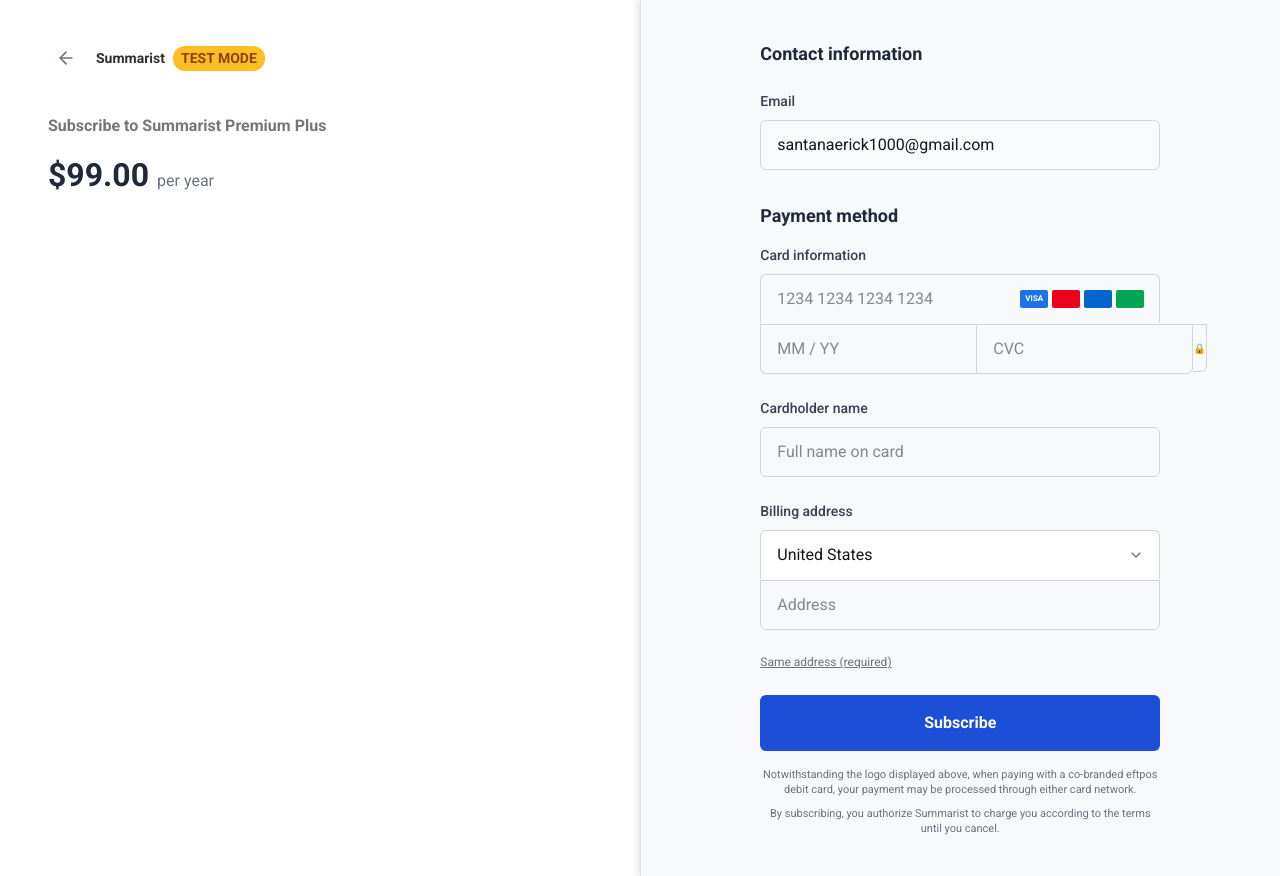
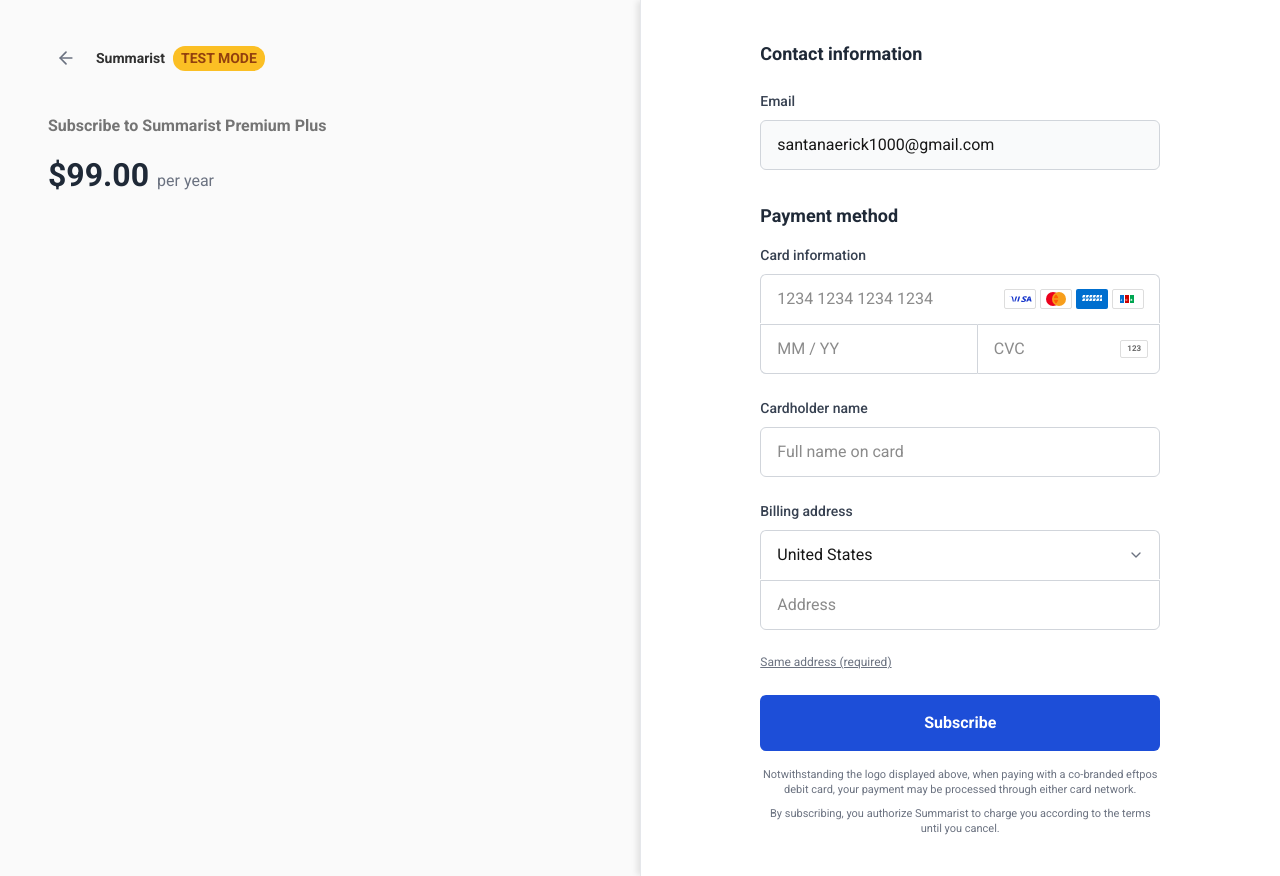
Before and after one commit to DerrickSimilien/Summarist-Virtual-Internship, a Next.js app: page /checkout in a window 1280 px wide. Built offline with nearby package versions, Linux system fonts and the light colour scheme.

Commit message:
Initialized git repository

```diff
--- a/src/app/checkout/page.tsx
+++ b/src/app/checkout/page.tsx
@@ -53,14 +53,14 @@
   return (
     <div style={{
       minHeight: '100vh',
-      backgroundColor: '#f7f9fa',
+      backgroundColor: '#f8f9fa',
       fontFamily: '-apple-system, BlinkMacSystemFont, "Segoe UI", Roboto, sans-serif',
       display: 'flex'
     }}>
-      {/* Left Side - White background with subscription details */}
+      {/* Left Side - Slightly off-white background with subscription details */}
       <div style={{
         flex: '1',
-        backgroundColor: 'white',
+        backgroundColor: '#fafafa',
         padding: '40px 48px',
         display: 'flex',
         flexDirection: 'column',
@@ -134,10 +134,10 @@
         </div>
       </div>
 
-      {/* Right Side - Payment Form with shadow separation */}
+      {/* Right Side - Pure white background with payment form and shadow separation */}
       <div style={{
         flex: '1',
-        backgroundColor: '#f7f9fa',
+        backgroundColor: 'white',
         padding: '40px 48px',
         borderLeft: '1px solid #e5e7eb',
         boxShadow: '-4px 0 6px -1px rgba(0, 0, 0, 0.1)',
@@ -234,10 +234,43 @@
               display: 'flex',
               gap: '4px'
             }}>
-              <div style={{ width: '28px', height: '18px', backgroundColor: '#1a73e8', borderRadius: '2px', fontSize: '8px', color: 'white', display: 'flex', alignItems: 'center', justifyContent: 'center', fontWeight: 'bold' }}>VISA</div>
-              <div style={{ width: '28px', height: '18px', backgroundColor: '#eb001b', borderRadius: '2px' }}></div>
-              <div style={{ width: '28px', height: '18px', backgroundColor: '#0066cc', borderRadius: '2px' }}></div>
-              <div style={{ width: '28px', height: '18px', backgroundColor: '#00a653', borderRadius: '2px' }}></div>
+              {/* Visa */}
+              <div style={{ width: '32px', height: '20px', backgroundColor: 'white', borderRadius: '2px', border: '1px solid #ddd', display: 'flex', alignItems: 'center', justifyContent: 'center' }}>
+                <svg width="24" height="8" viewBox="0 0 24 8" fill="none">
+                  <path d="M7.7 1.4L6.3 6.6H4.8L4 2.9C3.9 2.5 3.7 2.3 3.3 2.1C2.8 1.8 2.1 1.5 1.4 1.3L1.5 1.4H4.2C4.6 1.4 4.9 1.7 5 2.1L5.9 6.6H7.4L9.2 1.4H7.7Z" fill="#1434CB"/>
+                  <path d="M12.1 1.4L10.7 6.6H9.2L10.6 1.4H12.1Z" fill="#1434CB"/>
+                  <path d="M15.9 2.8C15.9 2.4 16.2 2.2 16.7 2.2C17.3 2.2 18 2.4 18.5 2.7L18.9 1.6C18.4 1.4 17.7 1.2 16.9 1.2C15.4 1.2 14.4 2 14.4 3.1C14.4 3.9 15.1 4.4 15.6 4.7C16.2 5 16.4 5.2 16.4 5.5C16.4 5.9 15.9 6.1 15.4 6.1C14.7 6.1 14 5.9 13.4 5.6L13 6.7C13.7 7 14.5 7.1 15.3 7.1C17 7.1 18 6.3 18 5.1C18 3.7 15.9 3.6 15.9 2.8Z" fill="#1434CB"/>
+                  <path d="M22.2 6.6H23.6L22.3 1.4H21C20.7 1.4 20.4 1.6 20.3 1.9L18.1 6.6H19.7L20.1 5.5H22L22.2 6.6ZM20.5 4.3L21.2 2.5L21.6 4.3H20.5Z" fill="#1434CB"/>
+                </svg>
+              </div>
+              {/* Mastercard */}
+              <div style={{ width: '32px', height: '20px', backgroundColor: 'white', borderRadius: '2px', border: '1px solid #ddd', display: 'flex', alignItems: 'center', justifyContent: 'center' }}>
+                <svg width="24" height="14" viewBox="0 0 24 14" fill="none">
+                  <circle cx="9" cy="7" r="7" fill="#EB001B"/>
+                  <circle cx="15" cy="7" r="7" fill="#F79E1B"/>
+                  <path d="M12 2.5C13.1 3.4 13.9 4.7 14.2 6.2H9.8C10.1 4.7 10.9 3.4 12 2.5Z" fill="#FF5F00"/>
+                  <path d="M12 11.5C10.9 10.6 10.1 9.3 9.8 7.8H14.2C13.9 9.3 13.1 10.6 12 11.5Z" fill="#FF5F00"/>
+                </svg>
+              </div>
+              {/* American Express */}
+              <div style={{ width: '32px', height: '20px', backgroundColor: '#006FCF', borderRadius: '2px', display: 'flex', alignItems: 'center', justifyContent: 'center' }}>
+                <svg width="20" height="12" viewBox="0 0 20 12" fill="white">
+                  <path d="M2.5 2H1L0 4.5H2.5L3.5 2ZM6 2H4.5L3.5 4.5H6L7 2ZM9.5 2H8L7 4.5H9.5L10.5 2ZM13 2H11.5L10.5 4.5H13L14 2ZM16.5 2H15L14 4.5H16.5L17.5 2ZM20 2H18.5L17.5 4.5H20L20 2Z"/>
+                  <path d="M2.5 5.5H1L0 8H2.5L3.5 5.5ZM6 5.5H4.5L3.5 8H6L7 5.5ZM9.5 5.5H8L7 8H9.5L10.5 5.5ZM13 5.5H11.5L10.5 8H13L14 5.5ZM16.5 5.5H15L14 8H16.5L17.5 5.5ZM20 5.5H18.5L17.5 8H20L20 5.5Z"/>
+                </svg>
+              </div>
+              {/* JCB */}
+              <div style={{ width: '32px', height: '20px', backgroundColor: 'white', borderRadius: '2px', border: '1px solid #ddd', display: 'flex', alignItems: 'center', justifyContent: 'center' }}>
+                <svg width="20" height="12" viewBox="0 0 20 12" fill="none">
+                  <rect width="20" height="12" fill="white"/>
+                  <path d="M2 2H6V10H2V2Z" fill="#006FCF"/>
+                  <path d="M7 2H11V10H7V2Z" fill="#CC0000"/>
+                  <path d="M12 2H16V10H12V2Z" fill="#00A651"/>
+                  <text x="2.5" y="8" fill="white" fontSize="3" fontWeight="bold">J</text>
+                  <text x="7.5" y="8" fill="white" fontSize="3" fontWeight="bold">C</text>
+                  <text x="12.5" y="8" fill="white" fontSize="3" fontWeight="bold">B</text>
+                </svg>
+              </div>
             </div>
           </div>
 
@@ -261,14 +294,16 @@
                 boxSizing: 'border-box'
               }}
             />
+            <div style={{ position: 'relative', flex: '1' }}>
               <input
                 type="text"
                 placeholder="CVC"
                 value={formData.cvc}
                 onChange={(e) => handleInputChange('cvc', e.target.value)}
                 style={{
-                flex: '1',
+                  width: '100%',
                   padding: '12px 16px',
+                  paddingRight: '50px',
                   border: '1px solid #d1d5db',
                   borderBottomRightRadius: '6px',
                   borderTopLeftRadius: '0',
@@ -278,19 +313,26 @@
                   boxSizing: 'border-box'
                 }}
               />
+              {/* Card with 123 icon */}
               <div style={{
-              width: '32px',
-              height: '48px',
-              border: '1px solid #d1d5db',
-              borderLeft: 'none',
-              borderBottomRightRadius: '6px',
-              borderTopRightRadius: '0',
+                position: 'absolute',
+                right: '12px',
+                top: '50%',
+                transform: 'translateY(-50%)',
+                width: '28px',
+                height: '18px',
+                backgroundColor: 'white',
+                border: '1px solid #ddd',
+                borderRadius: '2px',
                 display: 'flex',
                 alignItems: 'center',
                 justifyContent: 'center',
-              backgroundColor: '#f9fafb'
+                fontSize: '8px',
+                fontWeight: 'bold',
+                color: '#666'
               }}>
-              <div style={{ fontSize: '10px', color: '#6b7280' }}>🔒</div>
+                123
+              </div>
             </div>
           </div>
 
```
Lines whose indentation alone changed are shown as unchanged.
